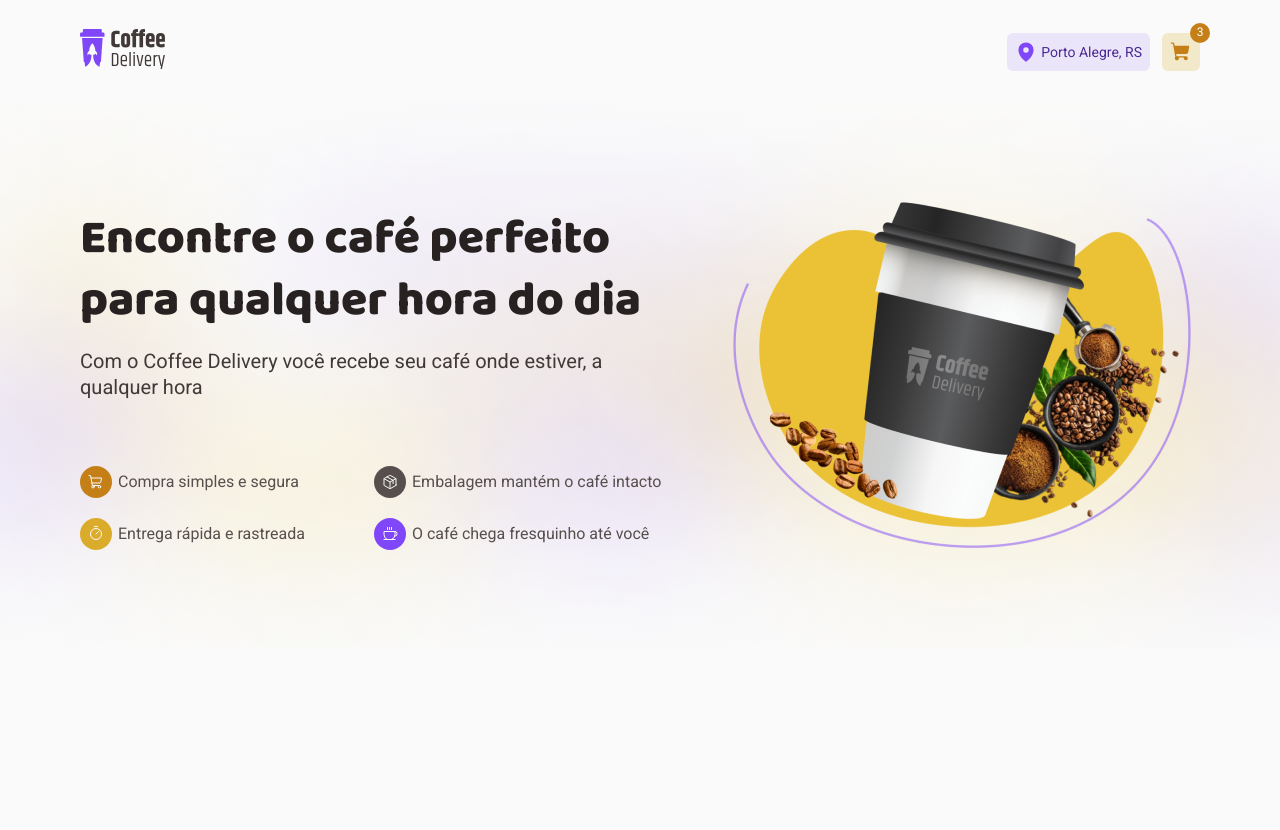
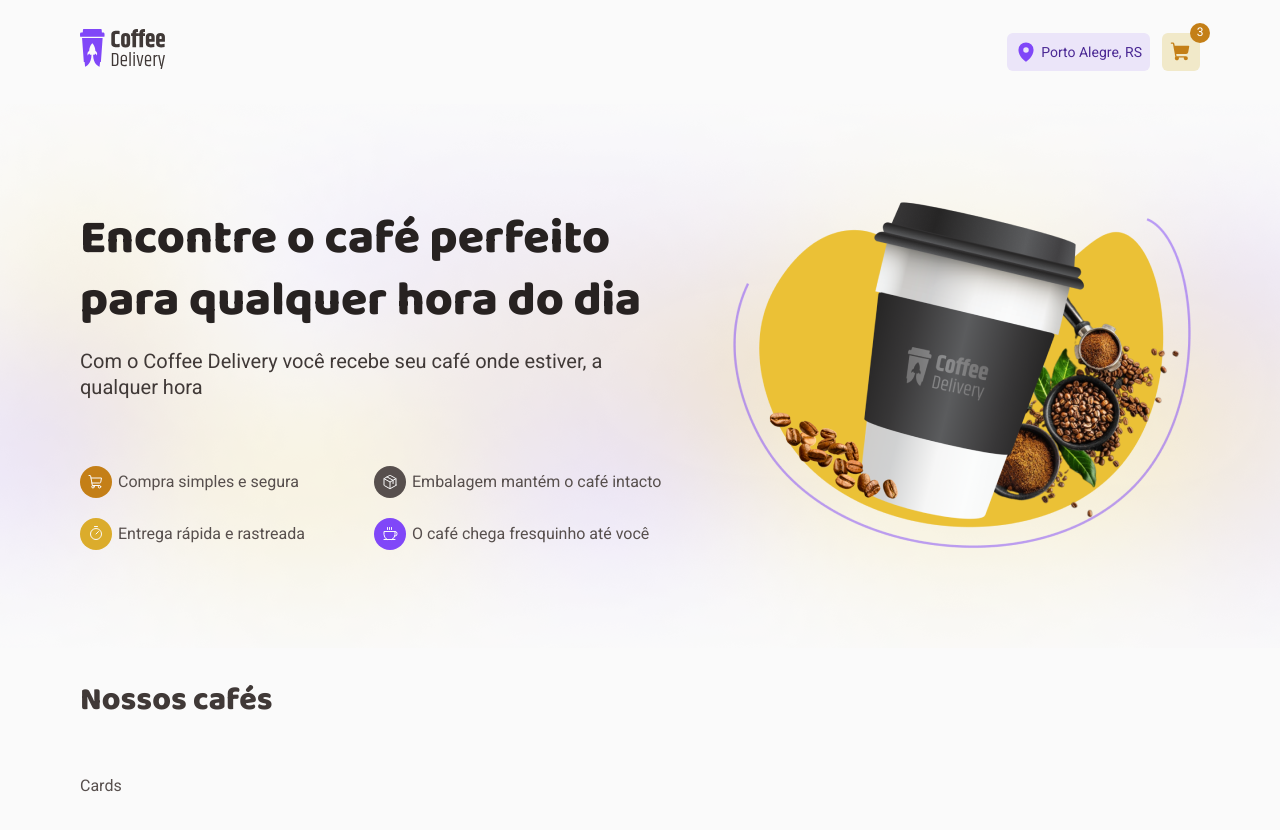
Before and after one commit to joeyanovich/coffee-delivery, a React (Vite) app: page / in a window 1280 px wide. Shown: the top 830 px of the page. Built offline with nearby package versions, Linux system fonts and the light colour scheme.

Commit message:
feat 🧑‍💻: separate files for better code visualization

```diff
--- a/src/components/Info/index.tsx
+++ b/src/components/Info/index.tsx
@@ -1,5 +1,6 @@
 import { ReactNode } from "react";
 import { InfoContainer } from "./styles";
+// import { defaultTheme } from "../../styles/theme/default";
 import { defaultTheme } from "../../styles/theme/default";
 
 interface InfoProps {
--- a/src/pages/Home/components/Banner/index.tsx
+++ b/src/pages/Home/components/Banner/index.tsx
@@ -0,0 +1,28 @@
+import { BannerContainer } from "./styles";
+
+import { Info } from "../../../../components/Info";
+import imgHero from '../../../../../public/img-hero.png'
+
+import { ShoppingCart, Timer, Package, Coffee } from 'phosphor-react'
+
+export function Banner() {
+  return (
+    <BannerContainer>
+      <div className='container'>
+      <div className="left">
+          <h1>Encontre o café perfeito para qualquer hora do dia</h1>
+          <h2>Com o Coffee Delivery você recebe seu café onde estiver, a qualquer hora</h2>
+          <div className='info-container'>
+            <Info colorName={'yellow-dark'} icon={ <ShoppingCart size={16} /> } text="Compra simples e segura" />
+            <Info colorName={'base-text'} icon={ <Package size={16} /> } text="Embalagem mantém o café intacto" />
+            <Info colorName={'yellow'} icon={ <Timer size={16} /> } text="Entrega rápida e rastreada" />
+            <Info colorName={'purple'} icon={ <Coffee size={16} /> } text="O café chega fresquinho até você" />
+          </div>
+        </div>
+        <div className="right">
+          <img src={ imgHero } alt="" />
+        </div>
+      </div>
+    </BannerContainer>
+  )
+}
--- a/src/pages/Home/components/Banner/styles.ts
+++ b/src/pages/Home/components/Banner/styles.ts
@@ -0,0 +1,78 @@
+import styled from "styled-components";
+// import bg from '../../../public/bg-hero.png'
+import bg from '../../../../../public/bg-hero.png'
+
+export const BannerContainer = styled.main`
+  width: 100vw;
+  height: 34rem;
+
+  background-image: url(${ bg });
+  background-position: center;
+  background-size: cover;
+  .container {
+    display: flex;
+    align-items: center;
+    gap: 3.5rem;
+
+    margin: auto;
+    max-width: 70rem;
+    height: auto;
+    padding: 5.75rem 0;
+  }
+  .left{
+    width: 40.125rem;
+  }
+  .left h1{
+    font-family: 'Baloo 2', sans-serif;
+    font-size: 3rem;
+    font-weight: 900;
+
+    color: ${props => props.theme['base-title']};
+  }
+  .left h2 {
+    padding-top: 1rem;
+    padding-bottom: 4.125rem;
+
+    font-size: 1.25rem;
+    font-weight: 400;
+
+    color: ${props => props.theme['base-subtitle']};
+  }
+  .info-container{
+    display: grid;
+    grid-template-columns: 1fr 1fr;
+    row-gap: 1.25rem;
+  }
+
+  @media  (max-width: 70rem) {
+    .container{
+      gap: 0;
+
+      margin: 0 1.5rem;
+    }
+    .info-container{
+      grid-template-columns: 1fr;
+    }
+  }
+
+  @media (max-width: 50rem) {
+    .container {
+      padding: 0;
+    }
+    .left {
+      text-align: center;
+      padding: 0;
+      margin-top: 4rem;
+      width: 100%;
+    }
+    .right{
+      display: none;
+    }
+    .info-container{
+      display: flex;
+      justify-content: center;
+      flex-wrap: wrap;
+      gap: 2rem;
+    }
+  }
+`
--- /dev/null
+++ b/src/pages/Home/components/CoffeeList/components/Card/index.tsx
@@ -0,0 +1,9 @@
+import { CardContainer } from "./styles";
+
+export function Card() {
+  return (
+    <CardContainer>
+      Cards
+    </CardContainer>
+  )
+}
--- /dev/null
+++ b/src/pages/Home/components/CoffeeList/components/Card/styles.ts
@@ -0,0 +1,5 @@
+import styled from "styled-components";
+
+export const CardContainer = styled.div`
+
+`
--- /dev/null
+++ b/src/pages/Home/components/CoffeeList/index.tsx
@@ -0,0 +1,13 @@
+import { Card } from "./components/Card";
+import { CoffeeListContainer } from "./styles";
+
+export function CoffeeList() {
+  return (
+    <CoffeeListContainer>
+      <h2>Nossos cafés</h2>
+      <div className="cards-list">
+        <Card />
+      </div>
+    </CoffeeListContainer>
+  )
+}
--- /dev/null
+++ b/src/pages/Home/components/CoffeeList/styles.ts
@@ -0,0 +1,16 @@
+import styled from "styled-components";
+
+export const CoffeeListContainer = styled.main`
+  width: 100%;
+
+  h2 {
+    font-family: 'Baloo 2', sans-serif;
+    font-weight: 900;
+    font-size: 2rem;
+
+    margin-top: 2rem;
+    margin-bottom: 3.375rem;
+
+    color: ${props => props.theme['base-subtitle']};
+  }
+`
--- a/src/pages/Home/index.tsx
+++ b/src/pages/Home/index.tsx
@@ -1,27 +1,11 @@
-import { Info } from "../../components/Info";
-import { HomeContainer } from "./styles";
-import { ShoppingCart, Timer, Package, Coffee } from 'phosphor-react'
-
-import imgHero from '../../../public/img-hero.png'
+import { Banner } from "./components/Banner/index";
+import { CoffeeList } from "./components/CoffeeList";
 
 export function Home() {
   return (
-    <HomeContainer>
-      <div className='container'>
-        <div className="left">
-          <h1>Encontre o café perfeito para qualquer hora do dia</h1>
-          <h2>Com o Coffee Delivery você recebe seu café onde estiver, a qualquer hora</h2>
-          <div className='info-container'>
-            <Info colorName={'yellow-dark'} icon={ <ShoppingCart size={16} /> } text="Compra simples e segura" />
-            <Info colorName={'base-text'} icon={ <Package size={16} /> } text="Embalagem mantém o café intacto" />
-            <Info colorName={'yellow'} icon={ <Timer size={16} /> } text="Entrega rápida e rastreada" />
-            <Info colorName={'purple'} icon={ <Coffee size={16} /> } text="O café chega fresquinho até você" />
-          </div>
-        </div>
-        <div className="right">
-          <img src={ imgHero } alt="" />
-        </div>
-      </div>
-    </HomeContainer>
+    <>
+      <Banner />
+      <CoffeeList />
+    </>
   )
 }
--- a/src/pages/Home/styles.ts
+++ /dev/null
@@ -1,71 +0,0 @@
-import styled from "styled-components";
-import bg from '../../../public/bg-hero.png'
-
-export const HomeContainer = styled.main`
-  width: 100vw;
-  height: 34rem;
-
-  background-image: url(${ bg });
-  background-position: center;
-  background-size: cover;
-.container {
-    display: flex;
-    align-items: center;
-    gap: 3.5rem;
-
-    margin: auto;
-    max-width: 70rem;
-    height: auto;
-    padding: 5.75rem 0;
-  }
-  .left{
-    width: 40.125rem;
-  }
-  .left h1{
-    font-family: 'Baloo 2', sans-serif;
-    font-size: 3rem;
-    font-weight: 900;
-
-    color: ${props => props.theme['base-title']};
-  }
-  .left h2 {
-    padding-top: 1rem;
-    padding-bottom: 4.125rem;
-
-    font-size: 1.25rem;
-    font-weight: 400;
-
-    color: ${props => props.theme['base-subtitle']};
-  }
-  .info-container{
-    display: grid;
-    grid-template-columns: 1fr 1fr;
-    row-gap: 1.25rem;
-  }
-
-  @media  (max-width: 70rem) {
-    .container{
-      gap: 0;
-
-      margin: 0 1.5rem;
-    }
-    .info-container{
-      grid-template-columns: 1fr;
-    }
-  }
-
-  @media (max-width: 50rem) {
-    .container {
-      padding: 0;
-    }
-    .left {
-      text-align: center;
-      padding: 0;
-      margin-top: 4rem;
-      width: 100%;
-    }
-    .right{
-      display: none;
-    }
-  }
-`
```
Also changed, not shown: src/pages/Home/components/ProductList/index.tsx (deleted), src/pages/Home/components/ProductList/styles.ts (deleted).
